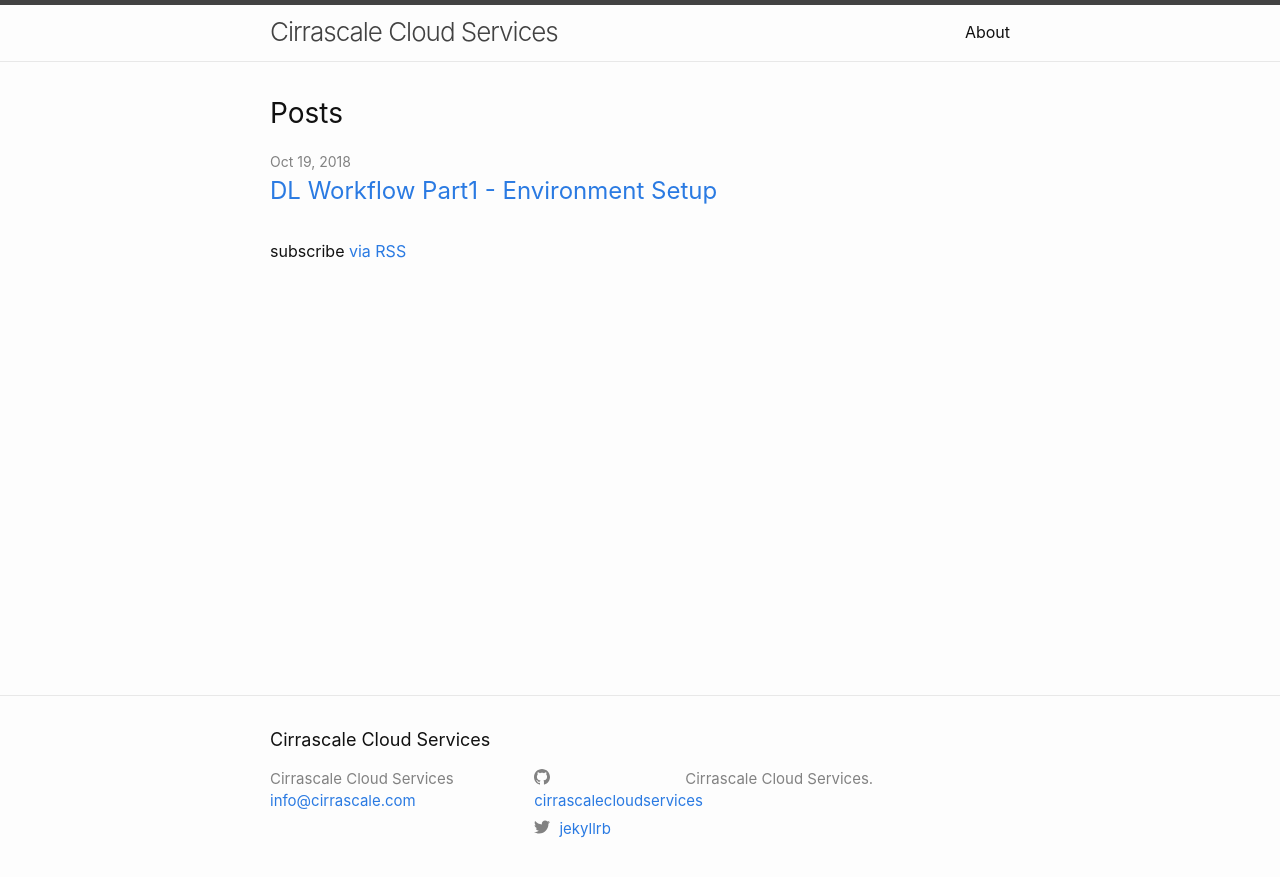
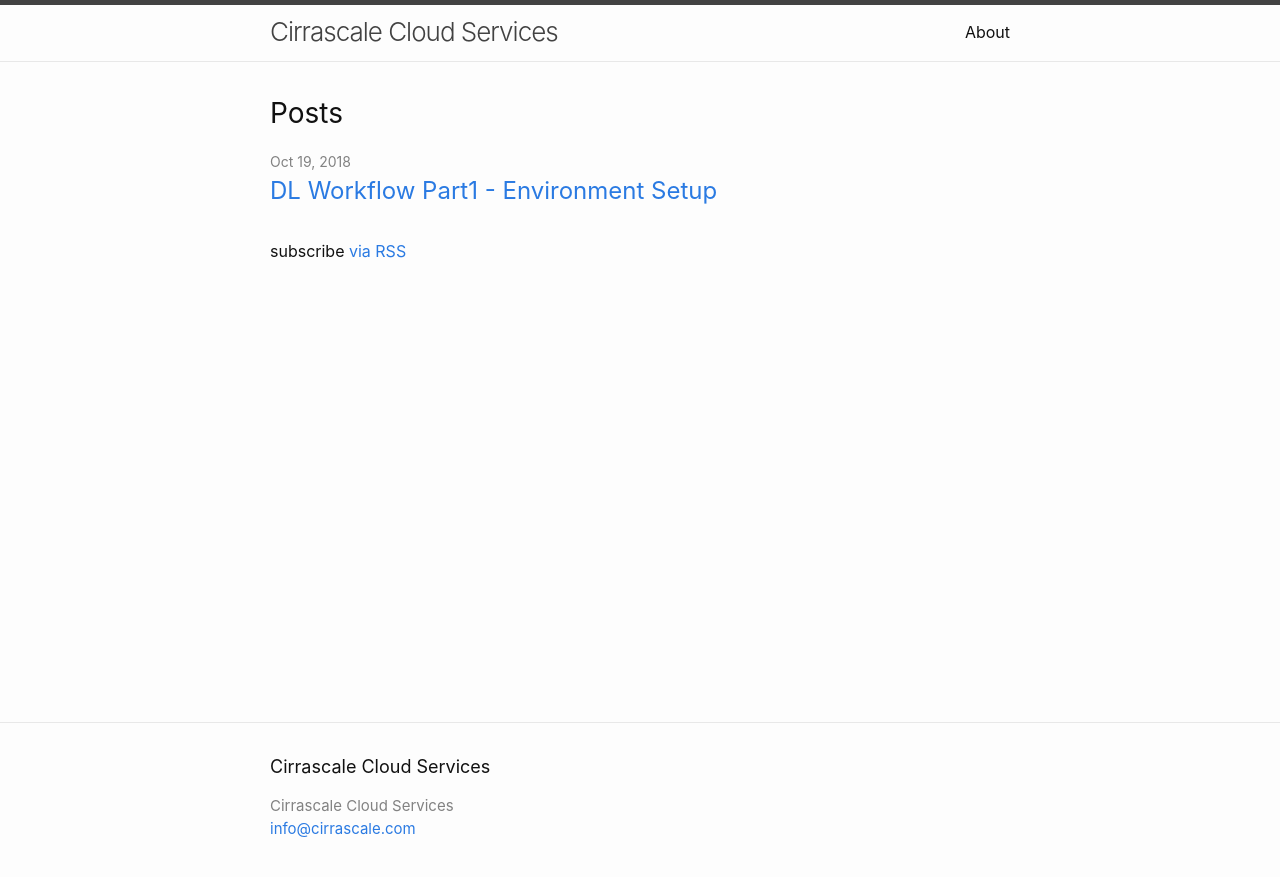
Before and after one commit to cirrascalecloudservices/cirrascalecloudservices.github.io, a Jekyll site: the page built from index.md, in a window 1280 px wide. Shown: the top 877 px of the page. Built offline with Jekyll 4.4.1, drawn with Linux system fonts in a browser that asks for light colours; some of the changed lines change nothing that is shown.

Commit message:
update footer

```diff
--- a/_config.yml
+++ b/_config.yml
@@ -1,13 +1,3 @@
-# Welcome to Jekyll!
-#
-# This config file is meant for settings that affect your whole blog, values
-# which you are expected to set up once and rarely edit after that. If you find
-# yourself editing this file very often, consider using Jekyll's data files
-# feature for the data you need to update frequently.
-#
-# For technical reasons, this file is *NOT* reloaded automatically when you use
-# 'bundle exec jekyll serve'. If you change this file, please restart the server process.
-
 # Site settings
 # These are used to personalize your new site. If you look in the HTML files,
 # you will see them accessed via {{ site.title }}, {{ site.email }}, and so on.
@@ -15,15 +5,13 @@
 # in the templates via {{ site.myvariable }}.
 title: Cirrascale Cloud Services
 email: info@cirrascale.com
-description: >- # this means to ignore newlines until "baseurl:"
-  Cirrascale Cloud Services.
+#description: >- # this means to ignore newlines until "baseurl:"
+#  Cirrascale Cloud Services.
 baseurl: "" # the subpath of your site, e.g. /blog
 url: "" # the base hostname & protocol for your site, e.g. http://example.com
-twitter_username: jekyllrb
-github_username:  cirrascalecloudservices
+#github_username:  cirrascalecloudservices
 
 # Build settings
-#markdown: kramdown
 theme: minima
 plugins:
   - jekyll-feed
```
Also changed, not shown: _layouts/default.html (line endings or trailing spaces).
